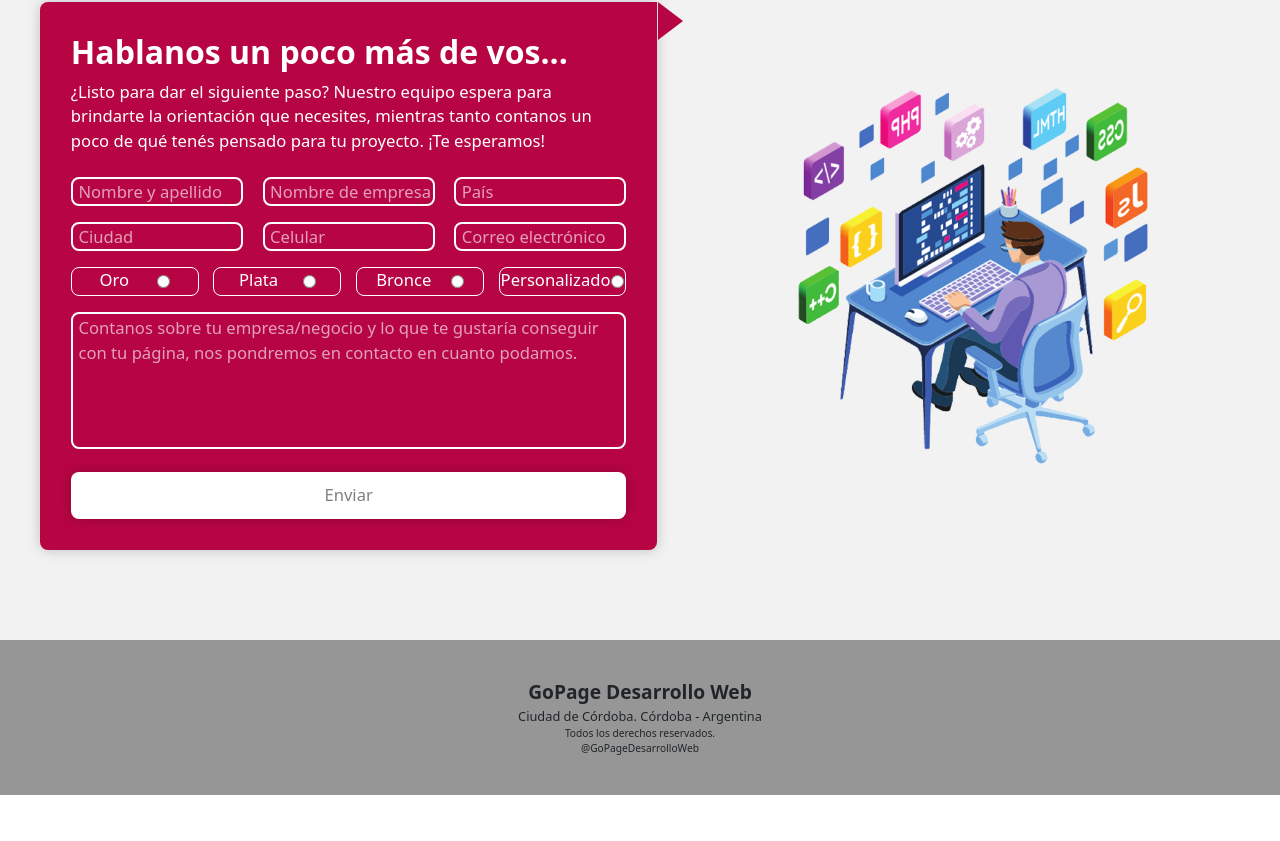
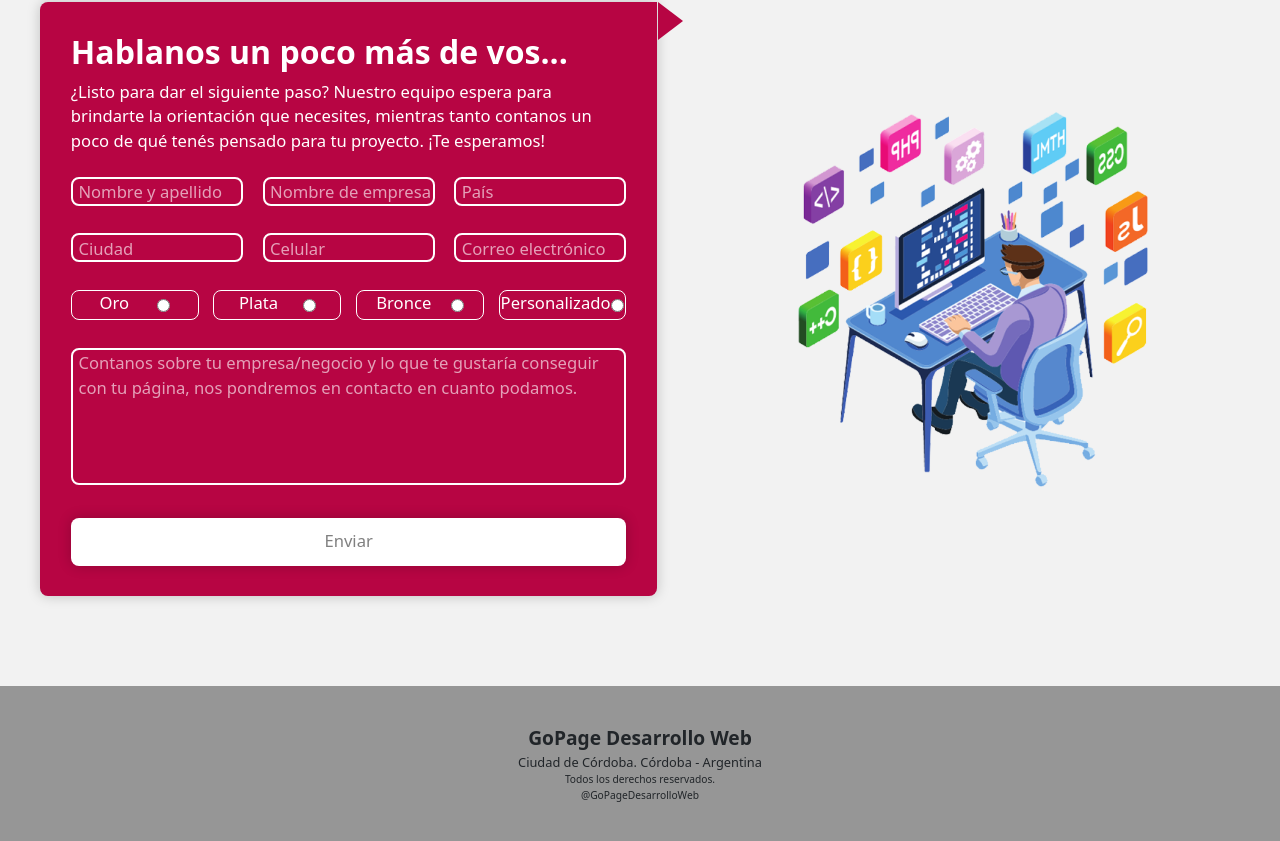
Before and after one commit to dileo24/portafolioGP, a React (Create React App) app in the folder client/: page / in a window 1280 px wide. Shown: the part 4717-5558 px from the top of the page. Before the commit the page ends 5512 px from the top, so only its background shows below. Built offline with nearby package versions, Linux system fonts and the light colour scheme.

Commit message:
alargado contacto

```diff
--- a/client/src/styles/components/_contacto.scss
+++ b/client/src/styles/components/_contacto.scss
@@ -74,7 +74,7 @@
         .sect {
           @include centerRow;
           justify-content: space-between;
-          padding-bottom: 1rem;
+          margin-bottom: 5%;
           input {
             height: 0;
             width: 31%;
@@ -104,7 +104,7 @@
         .checkbox {
           @include center;
           justify-content: space-between;
-          margin-bottom: 1rem;
+          margin-bottom: 5%;
           label {
             @include center;
             justify-content: space-evenly;
@@ -127,6 +127,7 @@
           border: 2px solid white;
           color: white;
           background-color: transparent;
+          margin-bottom: 5%;
         }
         textarea::-webkit-scrollbar {
           width: 0.5vw;
@@ -149,7 +150,6 @@
           border: none;
           color: $grisOscuro;
           border-radius: 0.5rem;
-          margin-top: 3%;
           transition: all 0.2s;
           -webkit-transition: all 0.2s;
           -moz-transition: all 0.2s;
```
